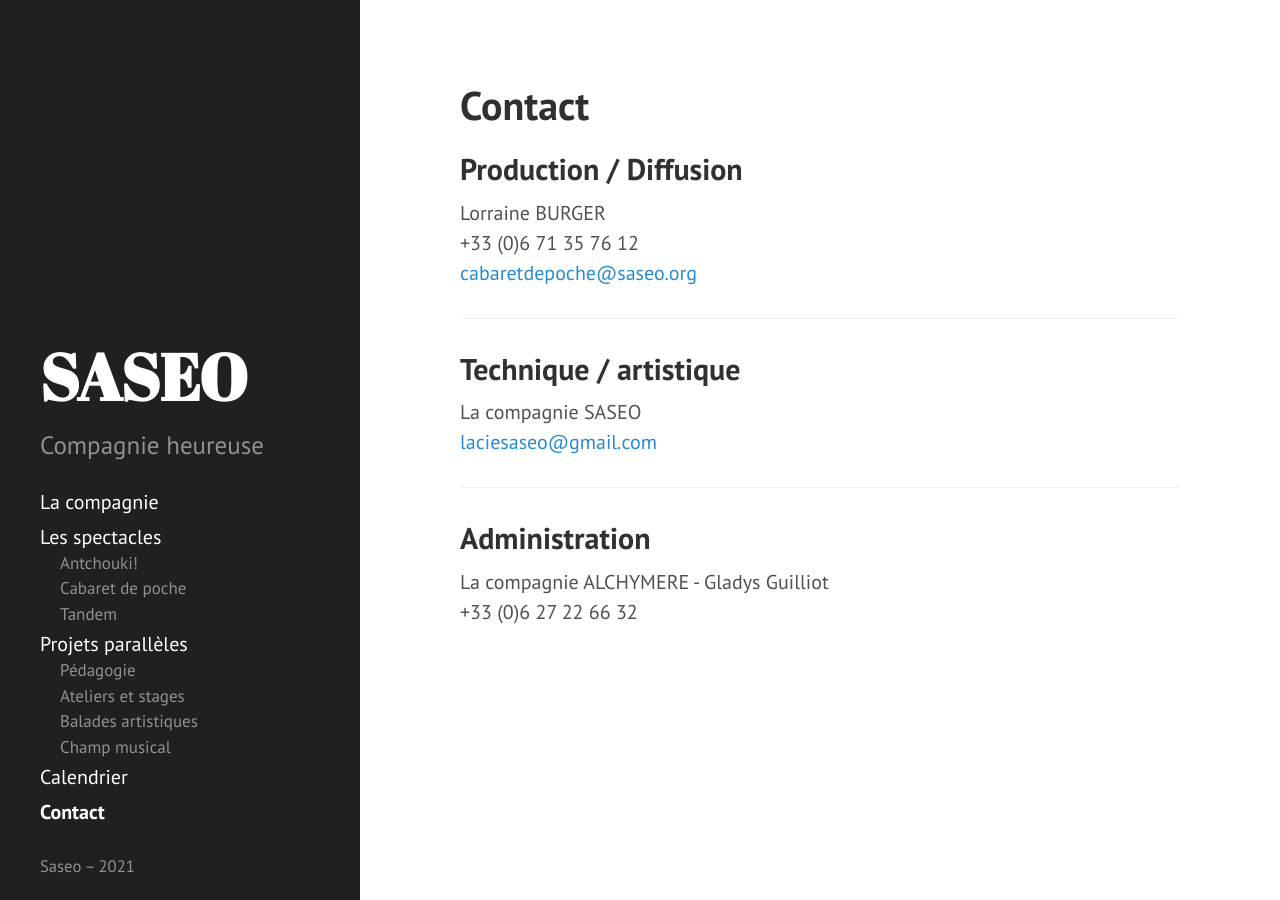
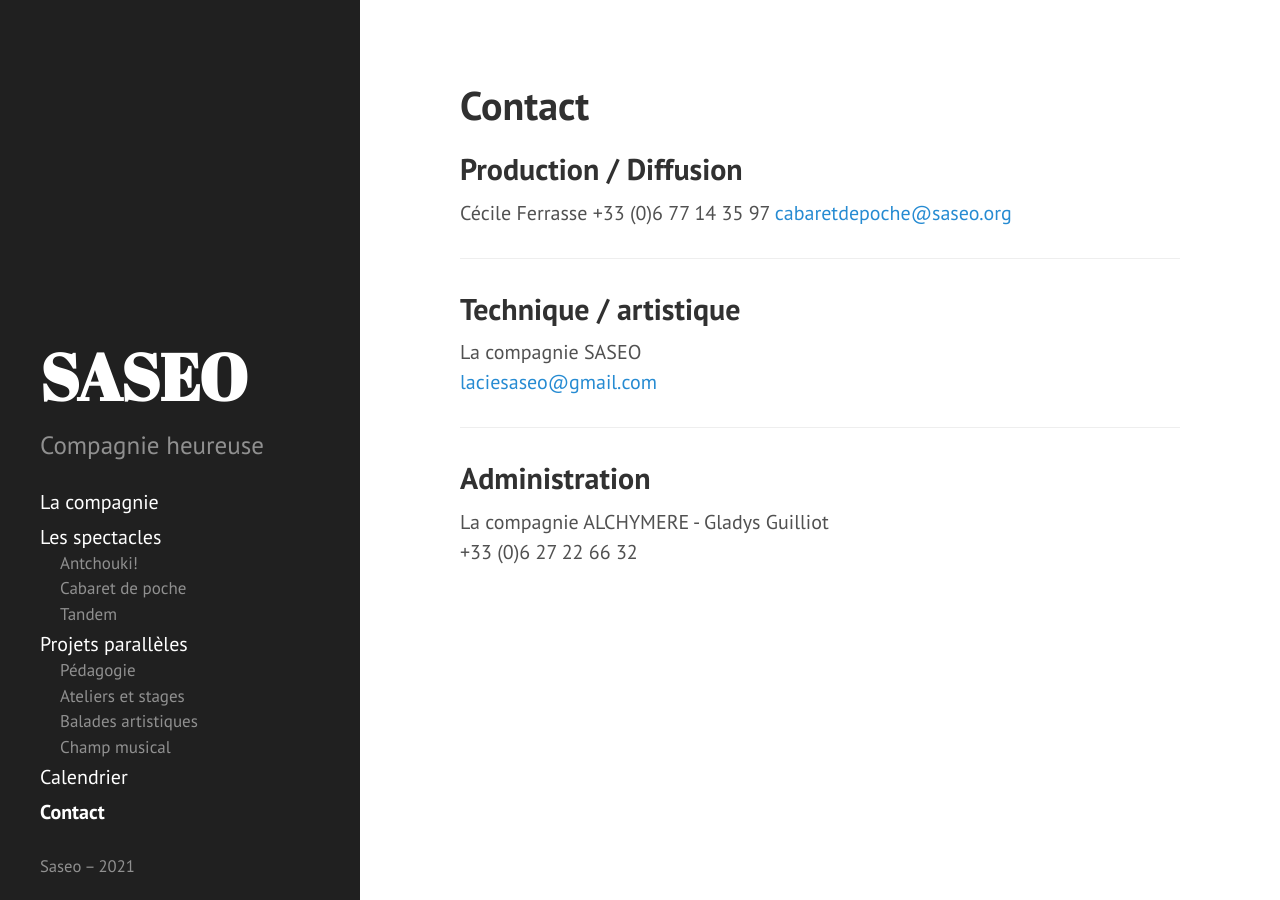
Before and after one commit to rizoom/saseo.org, a Jekyll site: the page built from contact.md, in a window 1280 px wide. Built offline with Jekyll 4.4.1, drawn with Linux system fonts in a browser that asks for light colours.

Commit message:
Update contact.md

```diff
--- a/contact.md
+++ b/contact.md
@@ -5,8 +5,8 @@
 ---
 
 ## Production / Diffusion
-Lorraine BURGER
-+33 (0)6 71 35 76 12
+Cécile Ferrasse
++33 (0)6 77 14 35 97
 [&#99;&#97;&#98;&#97;&#114;&#101;&#116;&#100;&#101;&#112;&#111;&#99;&#104;&#101;&#64;&#115;&#97;&#115;&#101;&#111;&#46;&#111;&#114;&#103;](&#109;&#97;&#73;&#108;&#116;&#79;&#58;&#99;&#97;&#98;&#97;&#114;&#101;&#116;&#100;&#101;&#112;&#111;&#99;&#104;&#101;&#64;&#115;&#97;&#115;&#101;&#111;&#46;&#111;&#114;&#103;)
 
 ---
```
